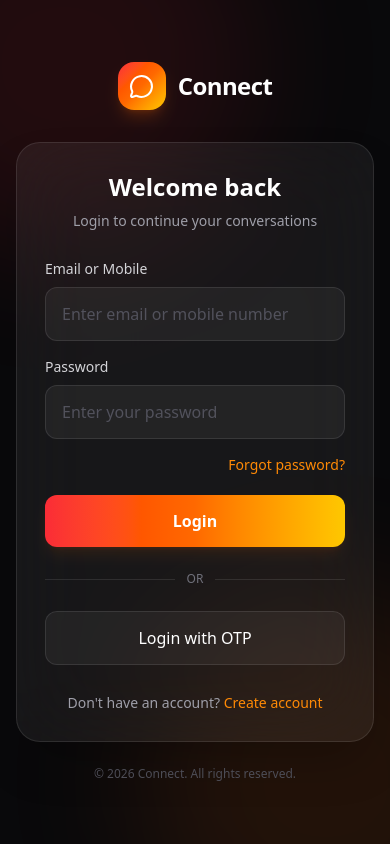
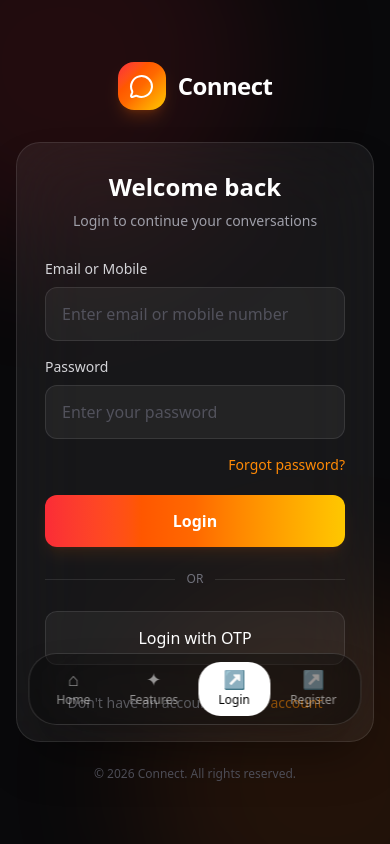
Before and after one commit to kargatiyamayur92/private-chat-app, a React (Vite) app in the folder client/: page /login in a window 390 px wide. Built offline with nearby package versions, Linux system fonts and the light colour scheme; no server answers.

Commit message:
add bottom nav bar for mobile

```diff
--- a/client/src/components/home/HomeBottomNav.jsx
+++ b/client/src/components/home/HomeBottomNav.jsx
@@ -19,6 +19,11 @@ const HomeBottomNav = () => {
             name: "Login",
             icon: "↗",
             path: "/login"
+        },
+        {
+            name: "Register",
+            icon: "↗",
+            path: "/register"
         }
     ];
 
--- a/client/src/pages/auth/ForgotPasswordPage.jsx
+++ b/client/src/pages/auth/ForgotPasswordPage.jsx
@@ -3,6 +3,7 @@ import { useNavigate } from "react-router-dom";
 import AuthLayout from "../../components/AuthLayout";
 import Input from "../../components/Input";
 import PrimaryButton from "../../components/PrimaryButton";
+import HomeBottomNav from "../../components/home/HomeBottomNav";
 
 function ForgotPasswordPage() {
   const navigate = useNavigate();
@@ -18,6 +19,7 @@ function ForgotPasswordPage() {
       title="Forgot password?"
       subtitle="Enter your email and we'll send you an OTP"
     >
+      <HomeBottomNav/>
       <form onSubmit={handleSubmit}>
         <Input
           label="Email"
--- a/client/src/pages/auth/LoginPage.jsx
+++ b/client/src/pages/auth/LoginPage.jsx
@@ -7,6 +7,7 @@ import Input from "../../components/Input";
 import PrimaryButton from "../../components/PrimaryButton";
 import OTPLogin from "./OTPLogin";
 import { useEffect } from "react";
+import HomeBottomNav from "../../components/home/HomeBottomNav.jsx";
 
 function LoginPage() {
 
@@ -48,6 +49,7 @@ console.log(import.meta.env.VITE_API_URL)
       title="Welcome back"
       subtitle="Login to continue your conversations"
     >
+      <HomeBottomNav/>
       {loginType === "password" ? (
         <form onSubmit={handleLogin}>
           <Input
--- a/client/src/pages/auth/OTPLogin.jsx
+++ b/client/src/pages/auth/OTPLogin.jsx
@@ -4,6 +4,7 @@ import OTPInput from "../../components/OTPInput";
 import api from "../../api.js";
 import { toast } from "react-toastify";
 import { useNavigate } from "react-router-dom";
+import HomeBottomNav from "../../components/home/HomeBottomNav.jsx";
 
 function OTPLogin({ onBack }) {
   const [email, setEmail] = useState("");
@@ -46,6 +47,7 @@ function OTPLogin({ onBack }) {
 
   return (
     <form onSubmit={handleSubmit}>
+      <HomeBottomNav/>
       <Input
         label="Email"
         name="email"
--- a/client/src/pages/auth/OTPPage.jsx
+++ b/client/src/pages/auth/OTPPage.jsx
@@ -4,6 +4,7 @@ import { Lock } from "lucide-react";
 import AuthLayout from "../../components/AuthLayout";
 import OTPInput from "../../components/OTPInput";
 import PrimaryButton from "../../components/PrimaryButton";
+import HomeBottomNav from "../../components/home/HomeBottomNav";
 
 function OTPPage() {
   const navigate = useNavigate();
@@ -19,6 +20,7 @@ function OTPPage() {
       title="Verify your email"
       subtitle="Enter the 6-digit code sent to your email"
     >
+      <HomeBottomNav/>
       <form onSubmit={handleVerify}>
         <div className="flex justify-center mb-7">
           <div className="w-16 h-16 rounded-2xl bg-orange-500/10 border border-orange-500/20 flex items-center justify-center">
--- a/client/src/pages/auth/RegisterPage.jsx
+++ b/client/src/pages/auth/RegisterPage.jsx
@@ -5,6 +5,7 @@ import { toast } from "react-toastify";
 import AuthLayout from "../../components/AuthLayout";
 import Input from "../../components/Input";
 import PrimaryButton from "../../components/PrimaryButton";
+import HomeBottomNav from "../../components/home/HomeBottomNav.jsx";
 
 function RegisterPage() {
   const navigate = useNavigate();
@@ -47,6 +48,7 @@ function RegisterPage() {
       title="Create your account"
       subtitle="Join and start chatting with your friends"
     >
+      <HomeBottomNav/>
       <form onSubmit={handleRegister}>
         <div className="grid grid-cols-2 gap-3">
           <Input
```
